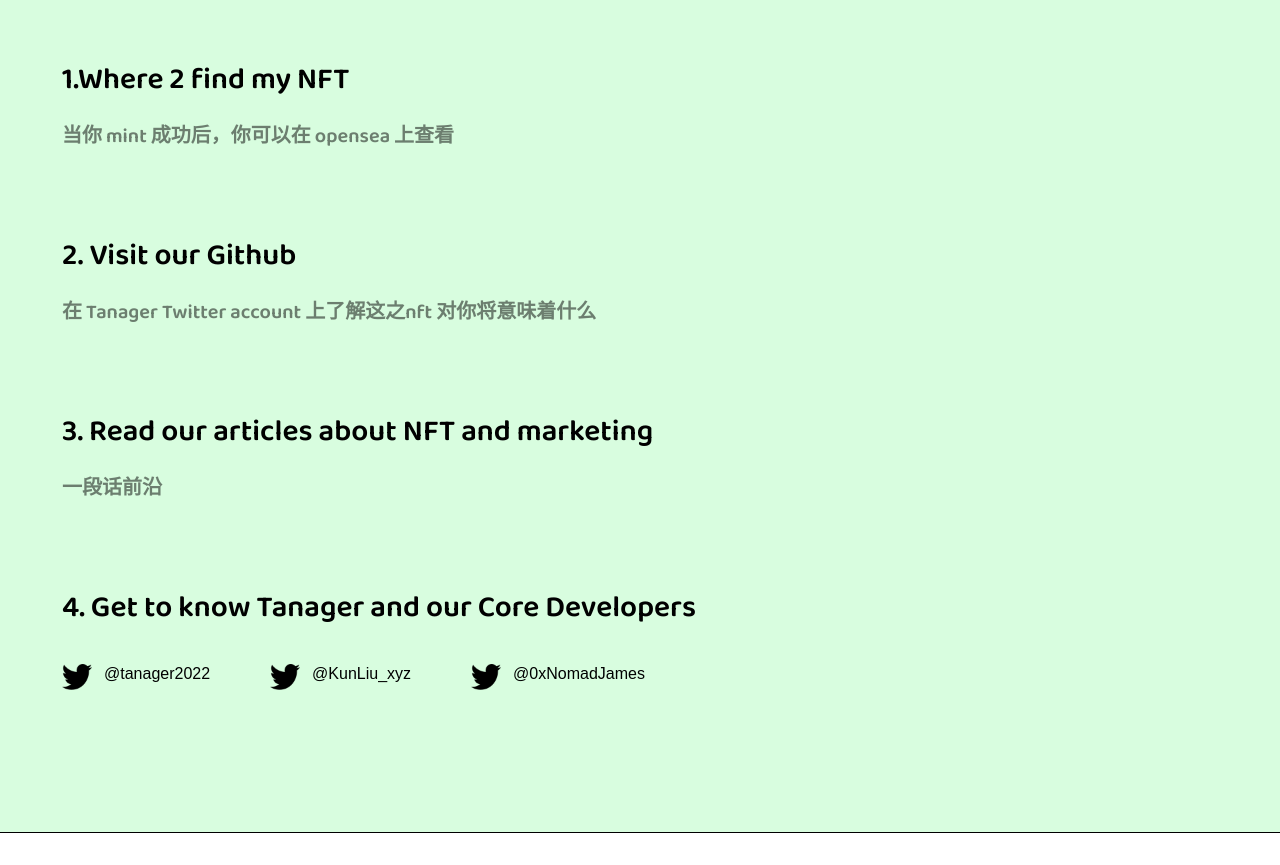
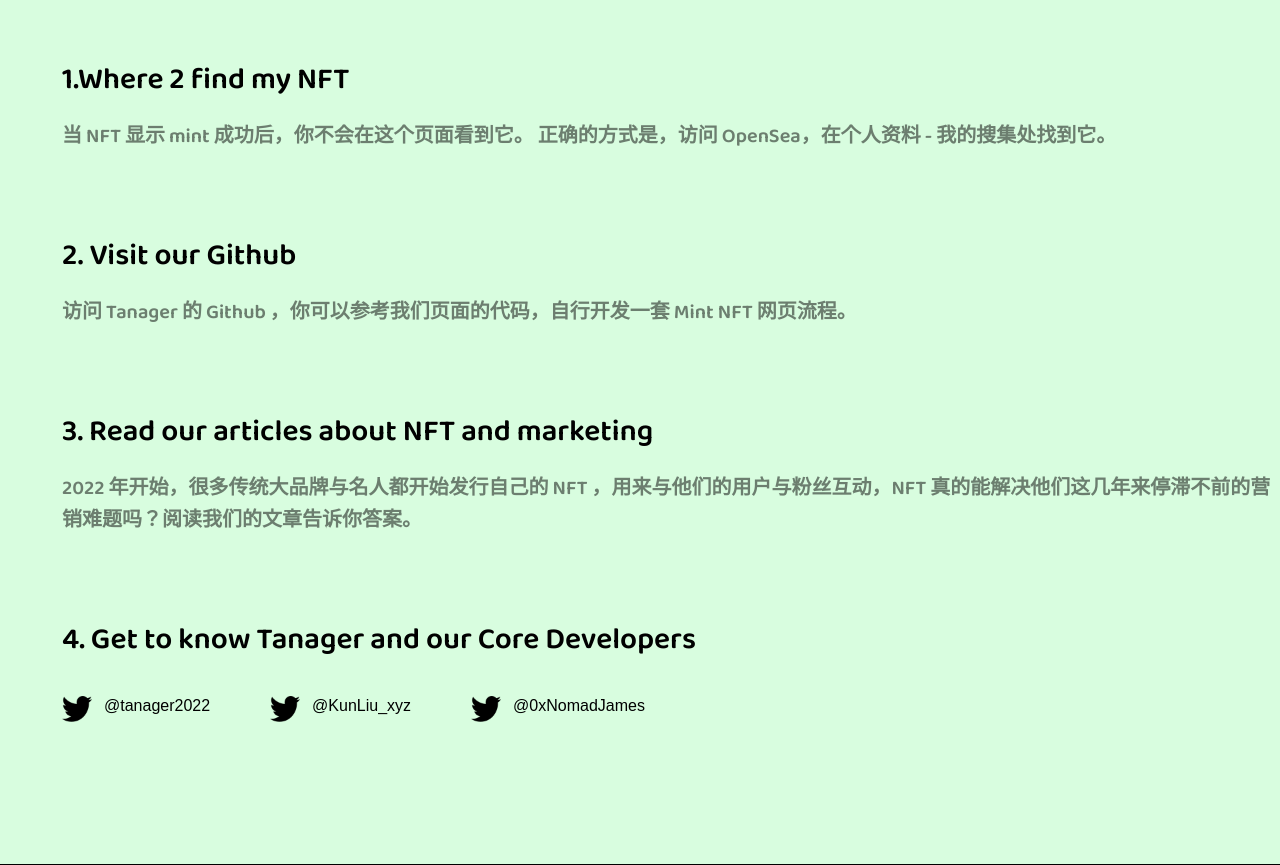
Before and after one commit to tanagerdigital/nftminter, a Next.js app: page / in a window 1280 px wide. Shown: the part 840-1705 px from the top of the page. Before the commit the page ends 1673 px from the top, so only its background shows below. Built offline with nearby package versions, Linux system fonts and the light colour scheme.

Commit message:
fix: update guidelines, update platform urls

```diff
--- a/components/guide.js
+++ b/components/guide.js
@@ -4,15 +4,15 @@ import Guideline from './guideline'
 const steps = [
   {
     title: '1.Where 2 find my NFT',
-    desc: '当你 mint 成功后，你可以在 opensea 上查看',
+    desc: '当 NFT 显示 mint 成功后，你不会在这个页面看到它。 正确的方式是，访问 OpenSea，在个人资料 - 我的搜集处找到它。',
   },
   {
     title: '2. Visit our Github',
-    desc: '在 Tanager Twitter account 上了解这之nft 对你将意味着什么',
+    desc: '访问 Tanager 的 Github ，你可以参考我们页面的代码，自行开发一套 Mint NFT 网页流程。',
   },
   {
     title: '3. Read our articles about NFT and marketing',
-    desc: '一段话前沿',
+    desc: '2022 年开始，很多传统大品牌与名人都开始发行自己的 NFT ，用来与他们的用户与粉丝互动，NFT 真的能解决他们这几年来停滞不前的营销难题吗？阅读我们的文章告诉你答案。',
   },
   {
     title: '4. Get to know Tanager and our Core Developers',
--- a/components/mint.js
+++ b/components/mint.js
@@ -1,9 +1,9 @@
 import style from './mint.module.css'
 
 const platformUrls = [
-  'https://twitter.com/tanager2022',
-  'https://twitter.com/tanager2022',
-  'https://twitter.com/tanager2022',
+  'https://medium.com/@tanagerdigital',
+  'https://mirror.xyz/0x2cE37FE0723b15D59Cc3adb843D3f79baec47333',
+  'https://github.com/tanagerdigital/nftminter',
   'https://twitter.com/tanager2022',
 ]
 
```
